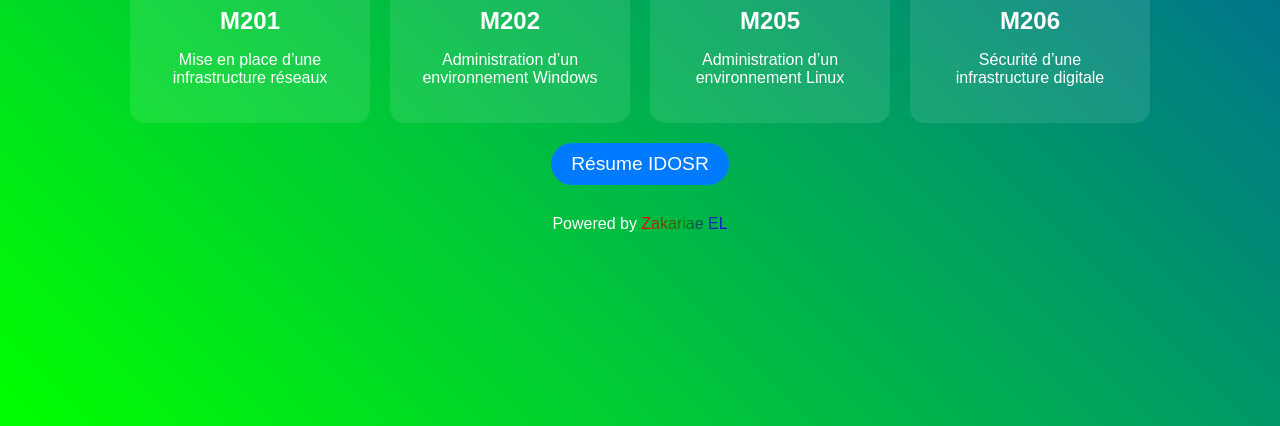
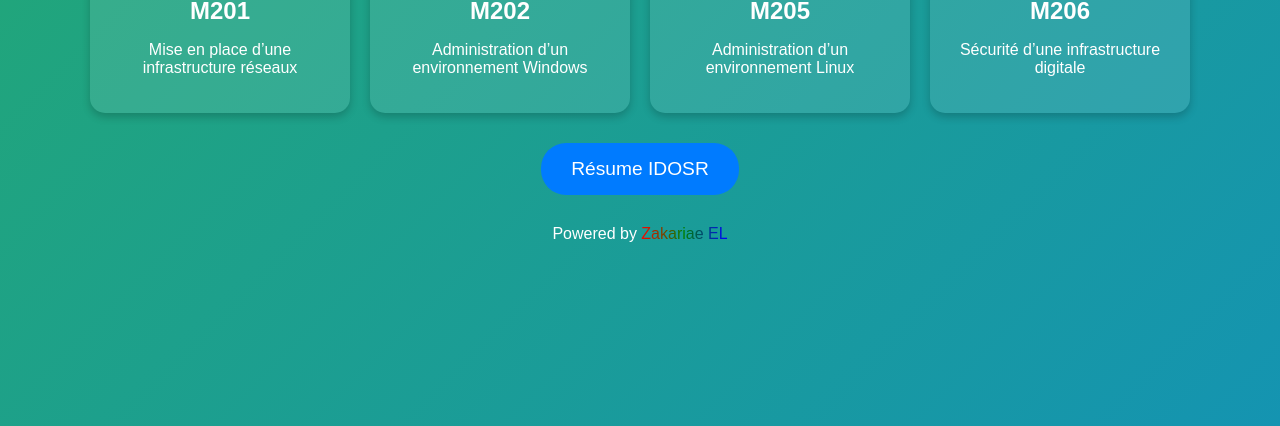
Before and after one commit to zakariaeVIP/ResumeIDOSR, a plain HTML site: page index.html in a window 1280 px wide. Shown: the part 374-800 px from the top of the page. Drawn offline with Linux system fonts and the light colour scheme.

Commit message:
Update styles.css

```diff
--- a/styles.css
+++ b/styles.css
@@ -2,8 +2,8 @@
 body {
   margin: 0;
   font-family: 'Arial', sans-serif;
-  background: linear-gradient(45deg, rgb(255, 0, 0), rgb(0, 255, 0), rgb(0, 0, 255));
-  background-size: 300% 300%;
+  background: linear-gradient(135deg, rgb(45, 52, 54), rgb(39, 174, 96), rgb(9, 132, 227));
+  background-size: 400% 400%;
   animation: gradientShift 8s infinite alternate;
   color: #fff;
   display: flex;
@@ -28,6 +28,7 @@ h1 {
   gap: 20px;
   justify-content: center;
   flex-wrap: wrap;
+  margin-top: 20px;
 }
 
 .card {
@@ -35,10 +36,11 @@ h1 {
   padding: 20px;
   border-radius: 15px;
   text-align: center;
-  width: 200px;
+  width: 220px;
   transition: transform 0.3s, background 0.3s;
   text-decoration: none;
   color: #fff;
+  box-shadow: 0 4px 8px rgba(0, 0, 0, 0.2);
 }
 
 .card:hover {
@@ -63,8 +65,8 @@ p {
 /* Résume Button */
 .resume-button a {
   display: inline-block;
-  margin-top: 20px;
-  padding: 10px 20px;
+  margin-top: 30px;
+  padding: 15px 30px;
   background-color: #007bff;
   color: #fff;
   border-radius: 25px;
```
